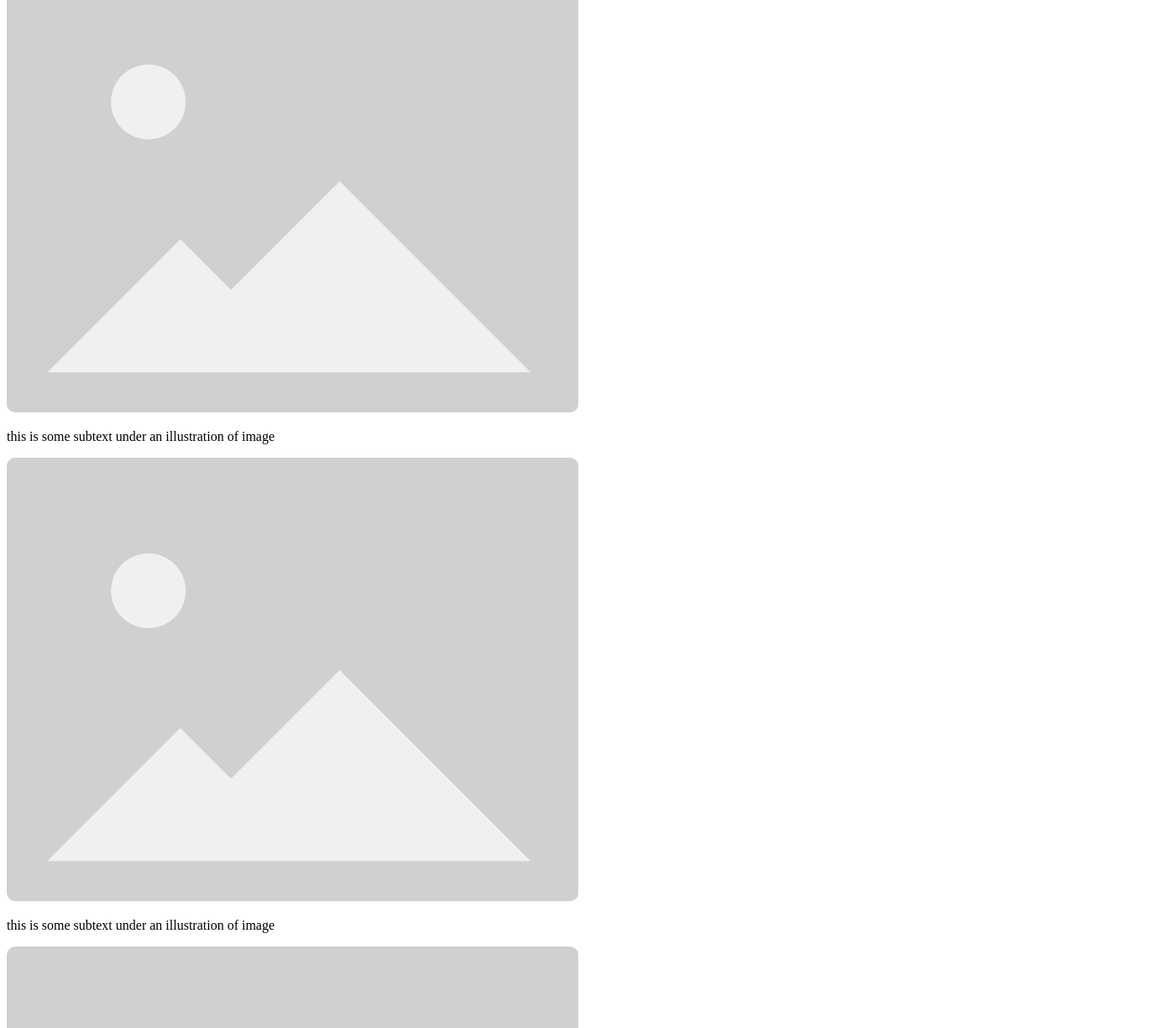
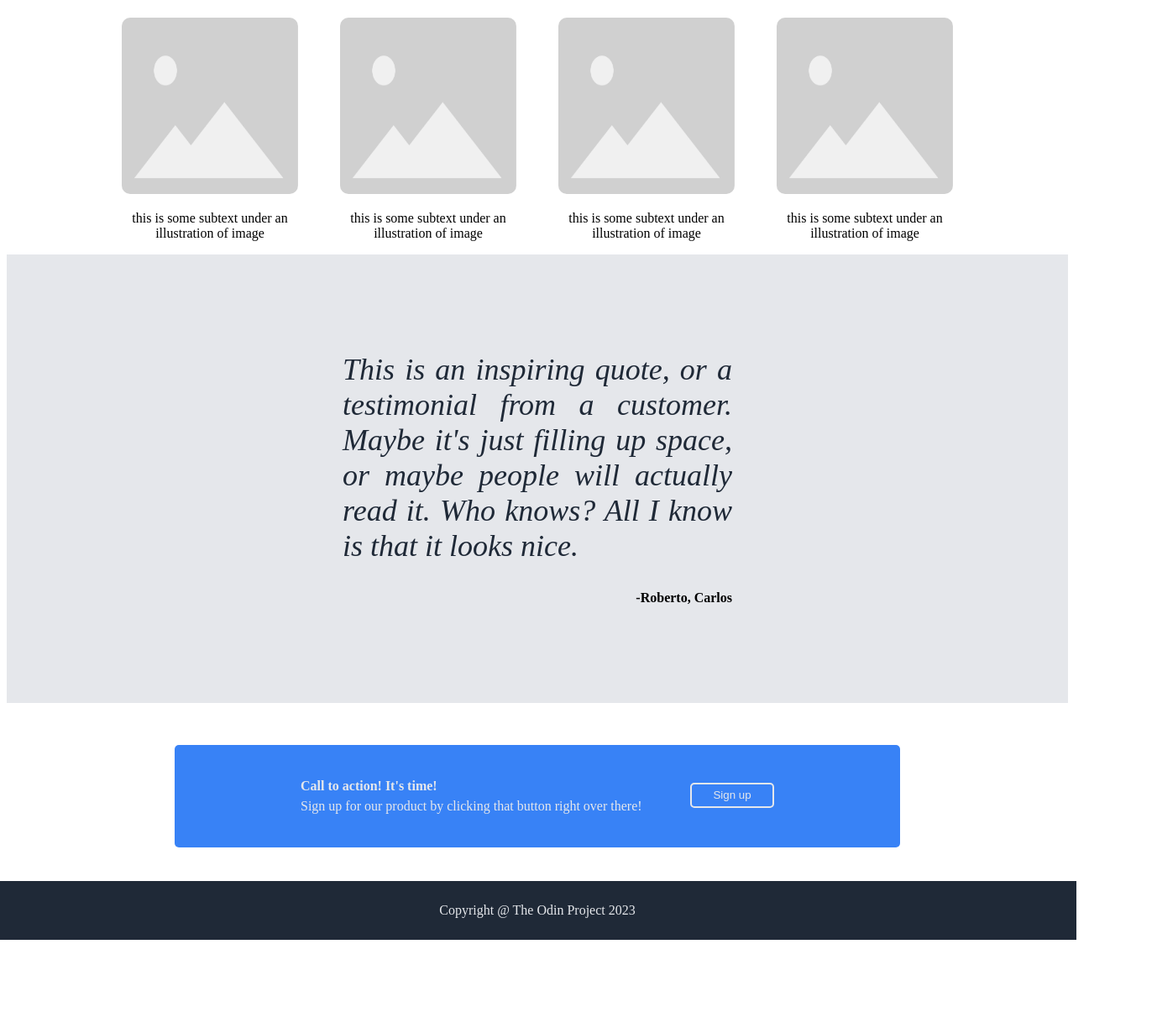
Before and after one commit to MSaidG/odin-landing-page, a plain HTML site: page index.html in a window 1280 px wide. Shown: the part 468-1692 px from the top of the page at 84% size, 1378 px wide, since content can reach past the window. After the commit the page ends 1587 px from the top, so only its background shows below. Drawn offline with Linux system fonts and the light colour scheme.

Commit message:
Make the website exactly look like first png image from odin landing page

```diff
--- a/index.html
+++ b/index.html
@@ -33,36 +33,48 @@
         <h3>
             Some random information
         </h3>
+        <div class="content-two-images">
+            <div>
+                <img src="placeholder.png">
+                <p>this is some subtext under an illustration of image</p>
+            </div>
 
-        <img src="placeholder.png">
-        <p>this is some subtext under an illustration of image</p>
+            <div>
+                <img src="placeholder.png">
+                <p>this is some subtext under an illustration of image</p>
+            </div>
 
-        <img src="placeholder.png">
-        <p>this is some subtext under an illustration of image</p>
+            <div>
+                <img src="placeholder.png">
+                <p>this is some subtext under an illustration of image</p>
+            </div>
 
-        <img src="placeholder.png">
-        <p>this is some subtext under an illustration of image</p>
-
-        <img src="placeholder.png">
-        <p>this is some subtext under an illustration of image</p>
+            <div>
+                <img src="placeholder.png">
+                <p>this is some subtext under an illustration of image</p>
+            </div>
+        </div>
     </div>
 
     <div class="content-three">
-        <p><i>This is an inspiring quote, or a testimonial
+        <p class="quote"><i>This is an inspiring quote, or a testimonial
             from a customer. Maybe it's just filling up space,
             or maybe people will actually read it. Who knows?
             All I know is that it looks nice.</i>
         </p>
-        <p>-Roberto, Carlos</p>
+        <p class="writer">-Roberto, Carlos</p>
     </div>
 
     <div class="content-four">
-        <h4>
-            Call to action! It's time!
-        </h4>
-        <p>Sign up for our product by clicking that button
-            right over there!
-        </p>
+
+        <div>
+            <h4>
+                Call to action! It's time!
+            </h4>
+            <p>Sign up for our product by clicking that button
+                right over there!
+            </p>
+        </div>
         <button>Sign up</button>
     </div>
 
--- a/style.css
+++ b/style.css
@@ -1,5 +1,22 @@
 .header, .content-one {
     background-color: #1F2937;
+    margin: -10px;
+    padding: 0px 200px;
+}
+
+.content-one p {
+    color:#E5E7EB;
+    inline-size: 480px;
+}
+
+.content-one button {
+    border-style: none;
+    margin-bottom: 100px;
+}
+
+
+.content-one {
+    justify-content: space-between;
 }
 
 h1, h2 {
@@ -19,6 +36,9 @@ h1 {
 h2 {
     font-size: 48px;
     font-weight: bold;
+    margin-bottom: -10px;
+    inline-size: 400px;
+
 }
 
 a {
@@ -28,23 +48,31 @@ a {
 
 button {
     background-color: #3882F6;
-    border-radius: 10px;
-    width: fit-content;
+    border-radius: 5px;
+    border-width: 2px;
+    border-style:solid;
+    width: 100px;
+    height: 30px;
     padding: 2px 15px;
+    border-color: #E5E7EB;
+    color:#E5E7EB;
 }
 
 .content-two img {
     border-radius: 10px;
 }
 
+.content-two {
+    padding: 0px 200px;
+}
+
 h3 {
     font-size: 36px;
     font-weight: 900;
+    text-align: center;
 }
 
-.content-three {
-    background-color: #E5E7EB;
-}
+
 
 i {
     font-size: 36px;
@@ -86,3 +114,71 @@ a {
     flex-shrink: 0;
     padding-top: 50px;
 }
+
+
+.content-two-images {
+    display: flex;
+    justify-content: center;
+    gap: 50px;
+}
+
+.content-two-images p {
+    inline-size: 210px;
+    overflow-wrap: break-word;
+    text-align: center;
+
+}
+
+.content-two-images img {
+    height: 210px;
+    width: 210px;
+}
+
+.content-three {
+    background-color: #E5E7EB;
+}
+
+.content-three {
+    display: flex;
+    flex-direction: column;
+    text-align: justify;
+    padding: 100px 400px;
+    align-items: end;
+}
+
+.content-three .writer {
+    font-weight: bold;
+}
+
+.content-four {
+    display: flex;
+    justify-content: space-between;
+    background-color: #3882F6;
+    margin: 50px 200px;
+    color: #E5E7EB;
+    border-radius: 5px;
+    padding: 0px 150px;
+}
+
+h4 {
+    margin-bottom: -10px;
+    margin-top: 40px;
+}
+
+.content-four p {
+    margin-bottom: 40px;
+}
+
+.content-four button {
+    margin-top: 45px;
+}
+
+.footer {
+    display: flex;
+    background-color: #1F2937;
+    text-align: center;
+    justify-content: center;
+    margin: -10px;
+    color: #E5E7EB;
+    padding: 10px 0px;
+}
```
